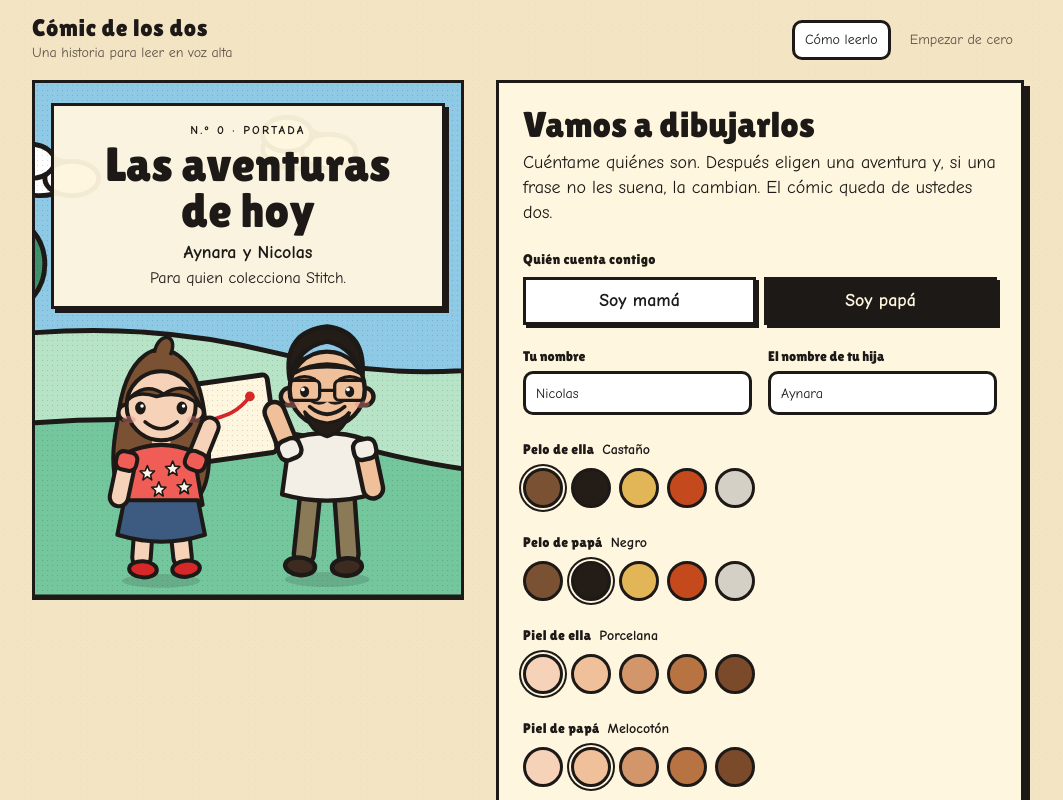
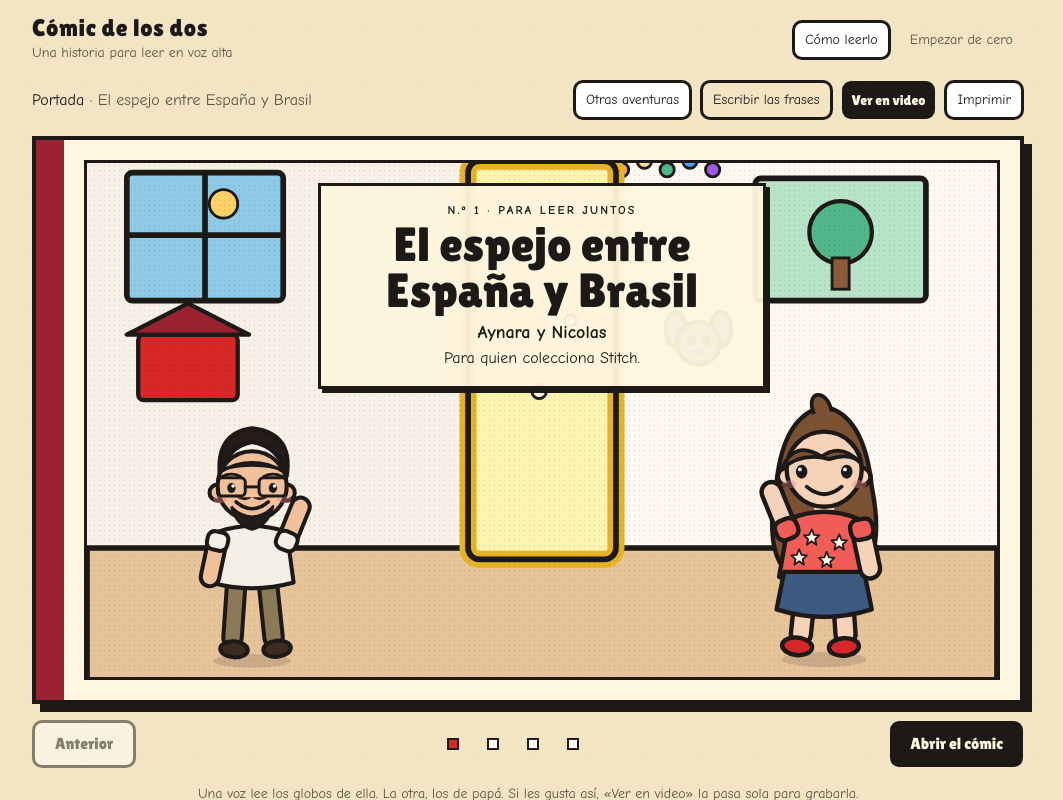
Before and after one commit to mollersatclima/comic-de-los-dos, a Next.js app: page / in a window 1280 px wide. Shown: the top 800 px of the page, without its empty margins (112-1175 px from the left). Built offline with nearby package versions, Linux system fonts and the light colour scheme.

Commit message:
Cuenta cómo Nicolas cruza un espejo mágico desde España hasta Brasil.
Aynara lo espera del otro lado, y el camino se abre cuando los dos miran a la vez.

Co-authored-by: nicolas.moller <nicolas.moller@gmail.com>

```diff
--- a/src/components/comic/scenes.tsx
+++ b/src/components/comic/scenes.tsx
@@ -50,6 +50,16 @@ export function Scene({ id }: { id: SceneId }) {
       return <Street variant="leaf" />;
     case "walk-home":
       return <Street variant="home" />;
+    case "mirror-spain":
+      return <MagicMirror variant="spain" />;
+    case "mirror-glow":
+      return <MagicMirror variant="glow" />;
+    case "mirror-cross":
+      return <MagicMirror variant="cross" />;
+    case "mirror-brazil":
+      return <MagicMirror variant="brazil" />;
+    case "mirror-bye":
+      return <MagicMirror variant="bye" />;
     default: {
       const exhaustive: never = id;
       return exhaustive;
@@ -448,3 +458,140 @@ function Street({ variant }: { variant: "door" | "splash" | "look" | "leaf" | "h
     </Frame>
   );
 }
+
+function MagicMirror({ variant }: { variant: "spain" | "glow" | "cross" | "brazil" | "bye" }) {
+  if (variant === "cross") return <MirrorCrossing />;
+  if (variant === "brazil") return <BrazilRoom />;
+  const glow = variant === "glow" || variant === "bye";
+  return (
+    <Frame>
+      <SpainSide />
+      <BrazilSide />
+      <path d="M0 300 H640 V420 H0 Z" fill="#e7c39a" stroke={INK} strokeWidth="4" />
+      <MirrorFrame glow={glow} />
+      {variant === "bye" && (
+        <path
+          d="M250 250 H390"
+          stroke="#fff6df"
+          strokeWidth="8"
+          strokeLinecap="round"
+          opacity="0.8"
+        />
+      )}
+    </Frame>
+  );
+}
+
+function SpainSide() {
+  return (
+    <g>
+      <rect width="320" height="300" fill="#f6f0e6" />
+      <rect x="28" y="36" width="110" height="90" rx="4" fill="#8ecae6" stroke={INK} strokeWidth="4" />
+      <path d="M83 36 V126 M28 80 H138" stroke={INK} strokeWidth="4" />
+      <circle cx="96" cy="58" r="10" fill="#ffd166" stroke={INK} strokeWidth="2" />
+      <rect x="36" y="150" width="70" height="46" rx="4" fill="#d62828" stroke={INK} strokeWidth="3" />
+      <path d="M28 150 H114 L71 128 Z" fill="#9b2331" stroke={INK} strokeWidth="3" strokeLinejoin="round" />
+    </g>
+  );
+}
+
+function BrazilSide() {
+  const beads = ["#e23d3d", "#f4a261", "#ffe08a", "#52b788", "#4ea2ff", "#9b5de5"];
+  return (
+    <g>
+      <rect x="320" width="320" height="300" fill="#fff7f2" />
+      <rect x="470" y="40" width="120" height="86" rx="4" fill="#b7e4c7" stroke={INK} strokeWidth="4" />
+      <circle cx="530" cy="78" r="22" fill="#52b788" stroke={INK} strokeWidth="3" />
+      <rect x="524" y="96" width="12" height="22" fill="#8d5a3a" stroke={INK} strokeWidth="2" />
+      {beads.map((color, index) => (
+        <circle
+          key={color}
+          cx={360 + index * 16}
+          cy={28 + (index % 2) * 6}
+          r="5"
+          fill={color}
+          stroke={INK}
+          strokeWidth="2"
+        />
+      ))}
+      <StitchPlush x={430} y={150} />
+    </g>
+  );
+}
+
+function MirrorFrame({ glow }: { glow: boolean }) {
+  return (
+    <g>
+      <rect
+        x="268"
+        y="28"
+        width="104"
+        height="280"
+        rx="8"
+        fill={glow ? "#fff3b0" : "#d7f4ff"}
+        stroke="#e6b325"
+        strokeWidth="12"
+      />
+      <rect
+        x="268"
+        y="28"
+        width="104"
+        height="280"
+        rx="8"
+        fill="none"
+        stroke={INK}
+        strokeWidth="4"
+      />
+      {glow && (
+        <>
+          <circle cx="300" cy="90" r="6" fill="#fff" stroke={INK} strokeWidth="2" />
+          <circle cx="340" cy="140" r="4" fill="#fff" stroke={INK} strokeWidth="2" />
+          <circle cx="318" cy="190" r="5" fill="#fff6df" stroke={INK} strokeWidth="2" />
+        </>
+      )}
+    </g>
+  );
+}
+
+function BrazilRoom() {
+  const beads = ["#e23d3d", "#f4a261", "#ffe08a", "#52b788", "#4ea2ff", "#9b5de5"];
+  return (
+    <Frame>
+      <rect width="640" height="300" fill="#fff7f2" />
+      <rect y="300" width="640" height="120" fill="#f0d2a8" stroke={INK} strokeWidth="4" />
+      <rect x="36" y="28" width="150" height="100" rx="4" fill="#b7e4c7" stroke={INK} strokeWidth="4" />
+      <circle cx="110" cy="74" r="28" fill="#52b788" stroke={INK} strokeWidth="3" />
+      <rect x="102" y="98" width="16" height="24" fill="#8d5a3a" stroke={INK} strokeWidth="3" />
+      {beads.map((color, index) => (
+        <circle
+          key={color}
+          cx={220 + index * 18}
+          cy={36 + (index % 2) * 7}
+          r="6"
+          fill={color}
+          stroke={INK}
+          strokeWidth="2"
+        />
+      ))}
+      <StitchPlush x={520} y={168} />
+      <MirrorFrame glow />
+    </Frame>
+  );
+}
+
+function MirrorCrossing() {
+  return (
+    <Frame>
+      <rect width="640" height="420" fill="#1d3557" />
+      <circle cx="90" cy="70" r="3" fill="#fff6df" />
+      <circle cx="180" cy="120" r="2" fill="#fff" />
+      <circle cx="520" cy="80" r="3" fill="#ffe08a" />
+      <circle cx="460" cy="150" r="2" fill="#fff" />
+      <circle cx="300" cy="60" r="2.5" fill="#fff6df" />
+      <ellipse cx="320" cy="250" rx="210" ry="150" fill="#fff3b0" opacity="0.9" />
+      <ellipse cx="320" cy="250" rx="120" ry="86" fill="#fffdf6" />
+      <rect x="250" y="40" width="140" height="340" rx="10" fill="none" stroke="#e6b325" strokeWidth="12" />
+      <rect x="250" y="40" width="140" height="340" rx="10" fill="none" stroke={INK} strokeWidth="4" />
+    </Frame>
+  );
+}
--- a/src/components/comic/studio.tsx
+++ b/src/components/comic/studio.tsx
@@ -34,6 +34,7 @@ import {
   writeComic,
   type Cast,
   type ComicState,
+  type SceneId,
 } from "@/lib/comic";
 import { STORIES, getStory } from "@/lib/stories";
 import { cn } from "@/lib/utils";
@@ -418,7 +419,7 @@ function Picker({
             <div className="relative h-40 overflow-hidden border-b-[3px] border-ink">
               <Scene id={story.cover} />
               <div className="halftone pointer-events-none absolute inset-0" />
-              <CastOnScene cast={cast} />
+              <CastOnScene cast={cast} apart={story.id === "espejo"} />
               <span className="absolute top-2 left-2 border-[3px] border-ink bg-comic-yellow px-2 font-display text-sm">
                 N.º {index + 1}
               </span>
@@ -528,6 +529,8 @@ function Reader({
               title={story.title}
               kicker={`${story.title}`}
               issue={STORIES.findIndex((item) => item.id === story.id) + 1}
+              scene={story.cover}
+              apart={story.id === "espejo"}
             />
           ) : (
             <div className="grid gap-3 md:grid-cols-2">
@@ -662,15 +665,19 @@ function CoverCard({
   title,
   kicker,
   issue,
+  scene = "garden",
+  apart = false,
 }: {
   cast: Cast;
   title: string;
   kicker: string;
   issue?: number;
+  scene?: SceneId;
+  apart?: boolean;
 }) {
   return (
     <div className="relative flex min-h-[520px] flex-col overflow-hidden border-[3px] border-ink bg-[#8ecae6]">
-      <Scene id="garden" />
+      <Scene id={scene} />
       <div className="halftone pointer-events-none absolute inset-0" />
       <div className="relative z-20 flex flex-col items-center px-4 pt-5 text-center">
         <div className="w-full max-w-md border-[3px] border-ink bg-sheet/95 px-4 py-4 shadow-[4px_4px_0_#1c1917]">
@@ -687,20 +694,26 @@ function CoverCard({
         </div>
       </div>
       <div className="relative z-10 mt-auto h-60 sm:h-72">
-        <CastOnScene cast={cast} />
+        <CastOnScene cast={cast} apart={apart} />
       </div>
     </div>
   );
 }
 
-function CastOnScene({ cast }: { cast: Cast }) {
+function CastOnScene({ cast, apart = false }: { cast: Cast; apart?: boolean }) {
+  const child = (
+    <Character who="child" hair={cast.childHair} skin={cast.childSkin} pose="wave" flip={apart} />
+  );
+  const parent = (
+    <Character who={cast.role} hair={cast.parentHair} skin={cast.parentSkin} pose="wave" flip={!apart} />
+  );
   return (
     <>
       <div className="absolute bottom-0 left-[8%] z-10 h-[92%]" style={{ aspectRatio: "160 / 230" }}>
-        <Character who="child" hair={cast.childHair} skin={cast.childSkin} pose="wave" />
+        {apart ? parent : child}
       </div>
       <div className="absolute right-[8%] bottom-0 z-10 h-full" style={{ aspectRatio: "160 / 230" }}>
-        <Character who={cast.role} hair={cast.parentHair} skin={cast.parentSkin} pose="wave" flip />
+        {apart ? child : parent}
       </div>
     </>
   );
--- a/src/components/comic/video-player.tsx
+++ b/src/components/comic/video-player.tsx
@@ -236,6 +236,17 @@ function TitleSlide({
         </div>
       </div>
       <div className="relative z-10 mt-auto h-56">
+        {story.id === "espejo" && !end ? (
+          <>
+            <div className="absolute bottom-0 left-[8%] h-full" style={{ aspectRatio: "160 / 230" }}>
+              <Character who={cast.role} hair={cast.parentHair} skin={cast.parentSkin} pose="wave" />
+            </div>
+            <div className="absolute right-[8%] bottom-0 h-[92%]" style={{ aspectRatio: "160 / 230" }}>
+              <Character who="child" hair={cast.childHair} skin={cast.childSkin} pose="wave" flip />
+            </div>
+          </>
+        ) : (
+          <>
             <div className="absolute bottom-0 left-[10%] h-[92%]" style={{ aspectRatio: "160 / 230" }}>
               <Character who="child" hair={cast.childHair} skin={cast.childSkin} pose={end ? "hug" : "wave"} />
             </div>
@@ -248,6 +259,8 @@ function TitleSlide({
                 flip
               />
             </div>
+          </>
+        )}
       </div>
     </div>
   );
--- a/src/lib/comic.ts
+++ b/src/lib/comic.ts
@@ -34,7 +34,12 @@ export type SceneId =
   | "puddle-look"
   | "puddle-leaf"
   | "walk-home"
-  | "towels";
+  | "towels"
+  | "mirror-spain"
+  | "mirror-glow"
+  | "mirror-cross"
+  | "mirror-brazil"
+  | "mirror-bye";
 
 export type Speaker = "child" | "parent";
 
@@ -120,7 +125,7 @@ export const FAVORITES = [
   { id: "cuentos", phrase: "los cuentos" },
 ] as const;
 
-const STORAGE_KEY = "comic-de-los-dos-v2";
+const STORAGE_KEY = "comic-de-los-dos-v3";
 const STORAGE_EVENT = "comic-de-los-dos-change";
 
 export function defaultCast(): Cast {
@@ -139,8 +144,8 @@ export function defaultCast(): Cast {
 export function defaultState(): ComicState {
   return {
     cast: defaultCast(),
-    storyId: "limonero",
-    step: "taller",
+    storyId: "espejo",
+    step: "lectura",
     pageIndex: -1,
     edits: {},
   };
--- a/src/lib/stories.ts
+++ b/src/lib/stories.ts
@@ -17,7 +17,143 @@ const pair = (
   ];
 };
 
+const apart = (child: Actor["pose"], parent: Actor["pose"]): Actor[] => [
+  { who: "parent", pose: parent, x: "3%" },
+  { who: "child", pose: child, flip: true, x: "54%" },
+];
+
 export const STORIES: Story[] = [
+  {
+    id: "espejo",
+    title: "El espejo entre España y Brasil",
+    blurb:
+      "Aynara vive en Brasil y Nicolas en España. Un espejo mágico abre el camino para verse.",
+    cover: "mirror-glow",
+    pages: [
+      {
+        id: "esp-1",
+        panels: [
+          {
+            id: "esp-1a",
+            scene: "mirror-spain",
+            caption: "Aynara vive en Brasil. Nicolas, en España.",
+            bubbles: [
+              {
+                id: "esp-1a-c",
+                speaker: "child",
+                text: "Papá, el espejo de mi cuarto está tibio.",
+              },
+              {
+                id: "esp-1a-p",
+                speaker: "parent",
+                text: "El mío también. Creo que se están buscando.",
+              },
+            ],
+            actors: apart("wave", "peek"),
+          },
+          {
+            id: "esp-1b",
+            scene: "mirror-glow",
+            sfx: "¡brilla!",
+            bubbles: [
+              {
+                id: "esp-1b-c",
+                speaker: "child",
+                text: "Si lo miramos a la vez, se abre.",
+              },
+              {
+                id: "esp-1b-p",
+                speaker: "parent",
+                text: "Entonces miro. Y cruzo.",
+              },
+            ],
+            actors: apart("point", "point"),
+          },
+        ],
+      },
+      {
+        id: "esp-2",
+        panels: [
+          {
+            id: "esp-2a",
+            scene: "mirror-cross",
+            caption: "Nicolas dio un paso, y España se quedó atrás.",
+            bubbles: [
+              {
+                id: "esp-2a-c",
+                speaker: "child",
+                text: "¡Te veo dentro del marco!",
+              },
+              {
+                id: "esp-2a-p",
+                speaker: "parent",
+                text: "El camino es corto. Ya huelo tu cuarto.",
+              },
+            ],
+            actors: pair("cheer", "wave", "close"),
+          },
+          {
+            id: "esp-2b",
+            scene: "mirror-brazil",
+            caption: "Del otro lado estaba Brasil.",
+            bubbles: [
+              {
+                id: "esp-2b-c",
+                speaker: "child",
+                text: "¡Llegaste! Stitch también te esperaba.",
+              },
+              {
+                id: "esp-2b-p",
+                speaker: "parent",
+                text: "Un parpadeo, y ya estoy contigo.",
+              },
+            ],
+            actors: pair("cheer", "wave"),
+          },
+        ],
+      },
+      {
+        id: "esp-3",
+        panels: [
+          {
+            id: "esp-3a",
+            scene: "mirror-brazil",
+            bubbles: [
+              {
+                id: "esp-3a-c",
+                speaker: "child",
+                text: "¿Mañana el espejo abre otra vez?",
+              },
+              {
+                id: "esp-3a-p",
+                speaker: "parent",
+                text: "Cada vez que lo miremos juntos.",
+              },
+            ],
+            actors: pair("peek", "stand"),
+          },
+          {
+            id: "esp-3b",
+            scene: "mirror-bye",
+            caption: "El marco guardó el camino entre los dos países.",
+            bubbles: [
+              {
+                id: "esp-3b-c",
+                speaker: "child",
+                text: "Te quiero, aunque vivas en España.",
+              },
+              {
+                id: "esp-3b-p",
+                speaker: "parent",
+                text: "Y yo a ti. Brasil queda a un espejo.",
+              },
+            ],
+            actors: apart("hug", "hug"),
+          },
+        ],
+      },
+    ],
+  },
   {
     id: "limonero",
     title: "El mapa del limonero",
```
Lines whose indentation alone changed are shown as unchanged.
